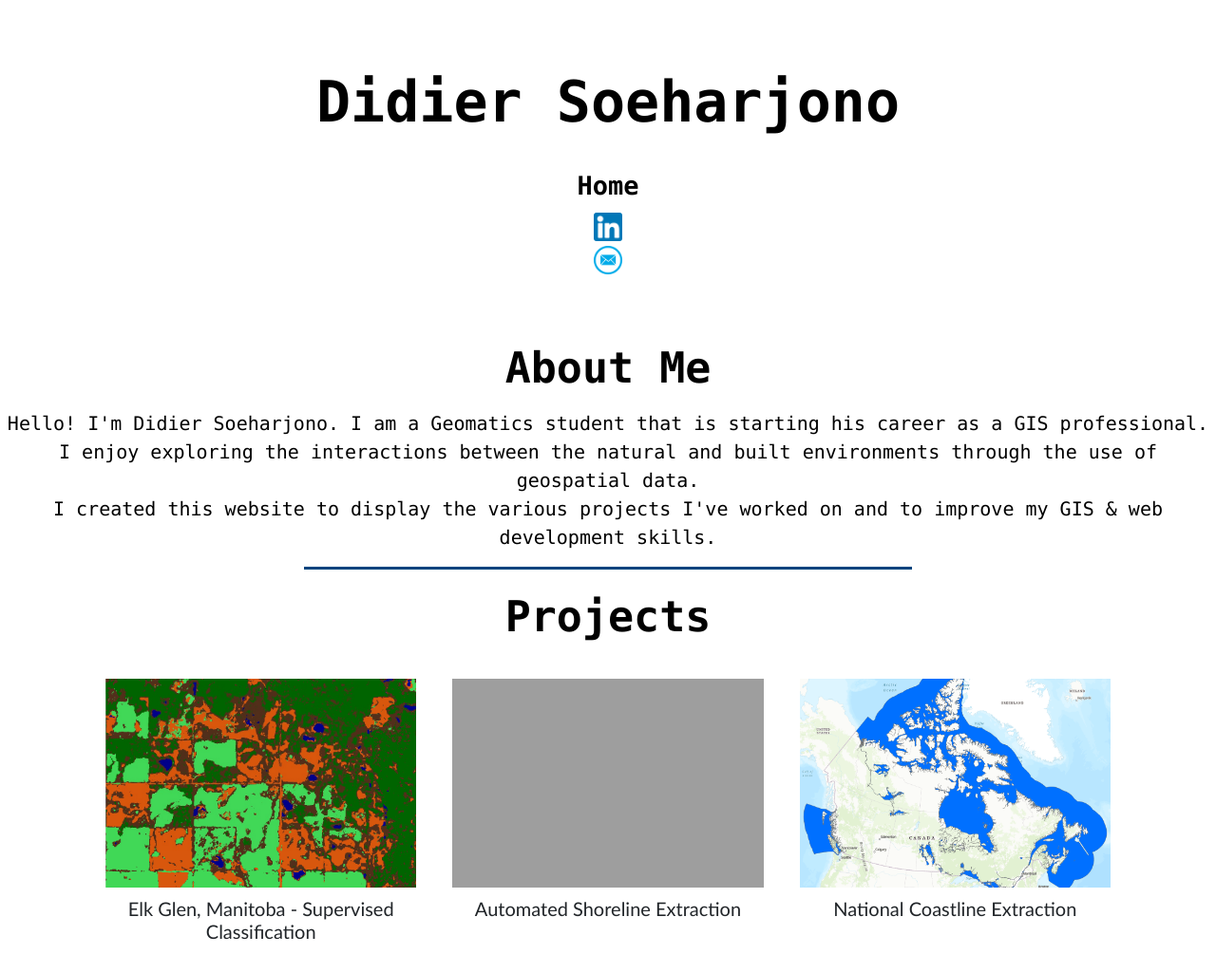
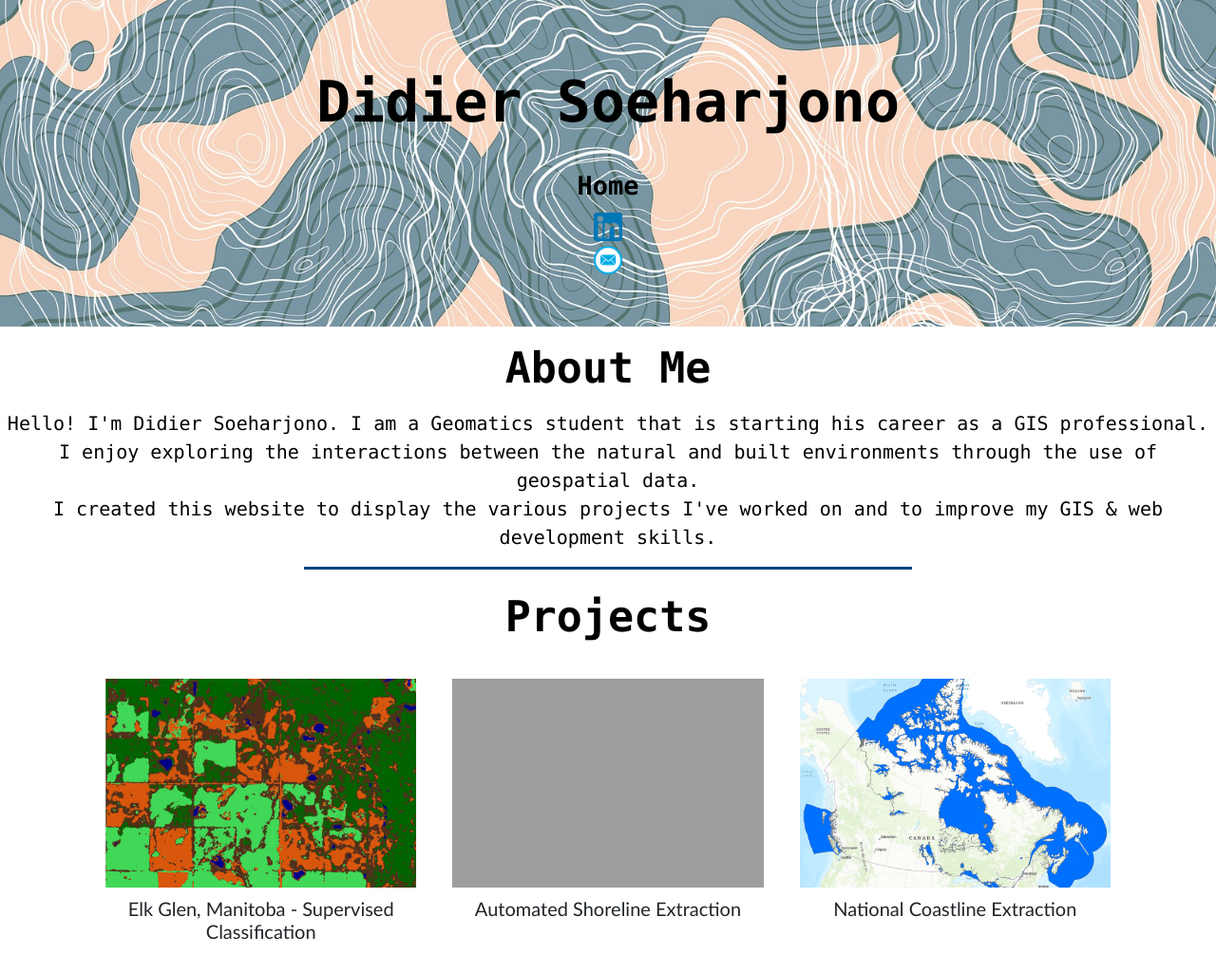
Before and after one commit to didiersoe/portfolio, a plain HTML site: page index.html in a window 1280 px wide. Shown: the whole page at 95% size. Drawn offline with nearby package versions, Linux system fonts and the light colour scheme; the site is published under a folder, as on GitHub Pages, so addresses that start at the root find nothing.

Commit message:
Update style.css

```diff
--- a/style.css
+++ b/style.css
@@ -41,7 +41,7 @@ main_text {
 .header {
   padding: 50px;
   text-align: center;
-  background-image: url(/images/header_contourline.png);
+  background-image: url(images/header_contourline.png);
   background-repeat: no-repeat;
   background-size: cover;
   color: white;
```
